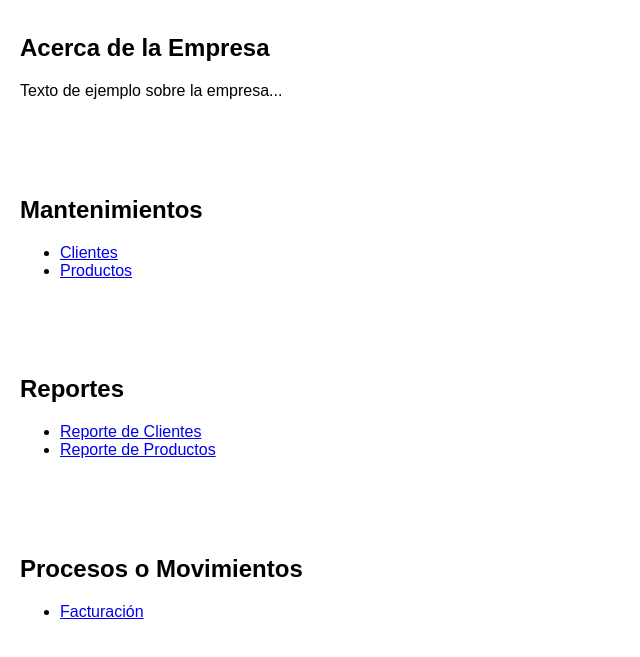
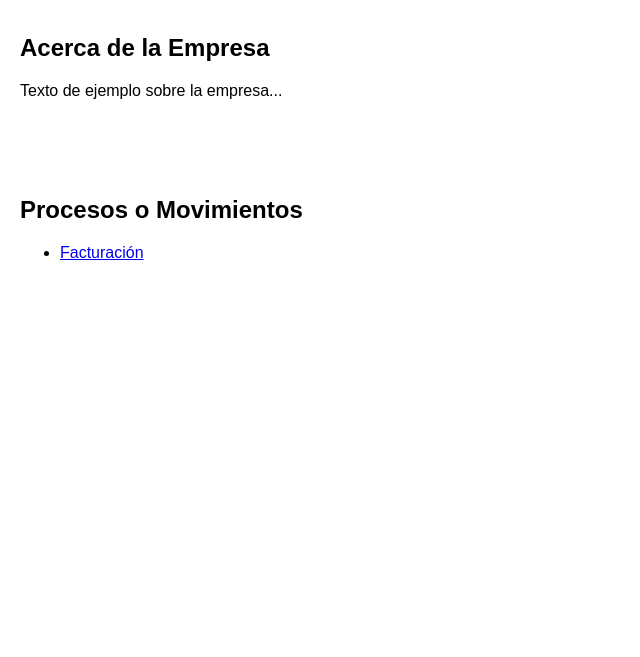
Before and after one commit to Lara-Elvis/repuestos, a PHP site: page / in a window 1280 px wide. Shown: the part 164-821 px from the top of the page, without its empty margins (0-640 px from the left). After the commit the page ends 424 px from the top, so only its background shows below. Run offline with PHP 8.4, Linux system fonts and the light colour scheme.

Commit message:
modifica el menu e index, agrega el reportes.php

```diff
--- a/Routes/menu.php
+++ b/Routes/menu.php
@@ -7,7 +7,7 @@
             <li><a href="index.php">Acerca de la Empresa</a></li>
             <li><a href="Usuarios.php">Crear Usuario y Contraseña</a></li>
             <li><a href="Mantenimiento.php">Mantenimientos</a></li>
-            <li><a href="#reportes">Reportes</a></li>
+            <li><a href="reportes.php">Reportes</a></li>
             <li><a href="#procesos">Procesos o Movimientos</a></li>
         </ul>
     </nav>
--- a/index.php
+++ b/index.php
@@ -13,21 +13,6 @@
     </section>
 
 
-    <section id="mantenimientos">
-        <h2>Mantenimientos</h2>
-        <ul>
-            <li><a href="#clientes">Clientes</a></li>
-            <li><a href="#productos">Productos</a></li>
-        </ul>
-    </section>
-
-    <section id="reportes">
-        <h2>Reportes</h2>
-        <ul>
-            <li><a href="#reporte-clientes">Reporte de Clientes</a></li>
-            <li><a href="#reporte-productos">Reporte de Productos</a></li>
-        </ul>
-    </section>
 
     <section id="procesos">
         <h2>Procesos o Movimientos</h2>
```
Also changed, not shown: Routes/reportes.php (added, +19 -0 lines).
